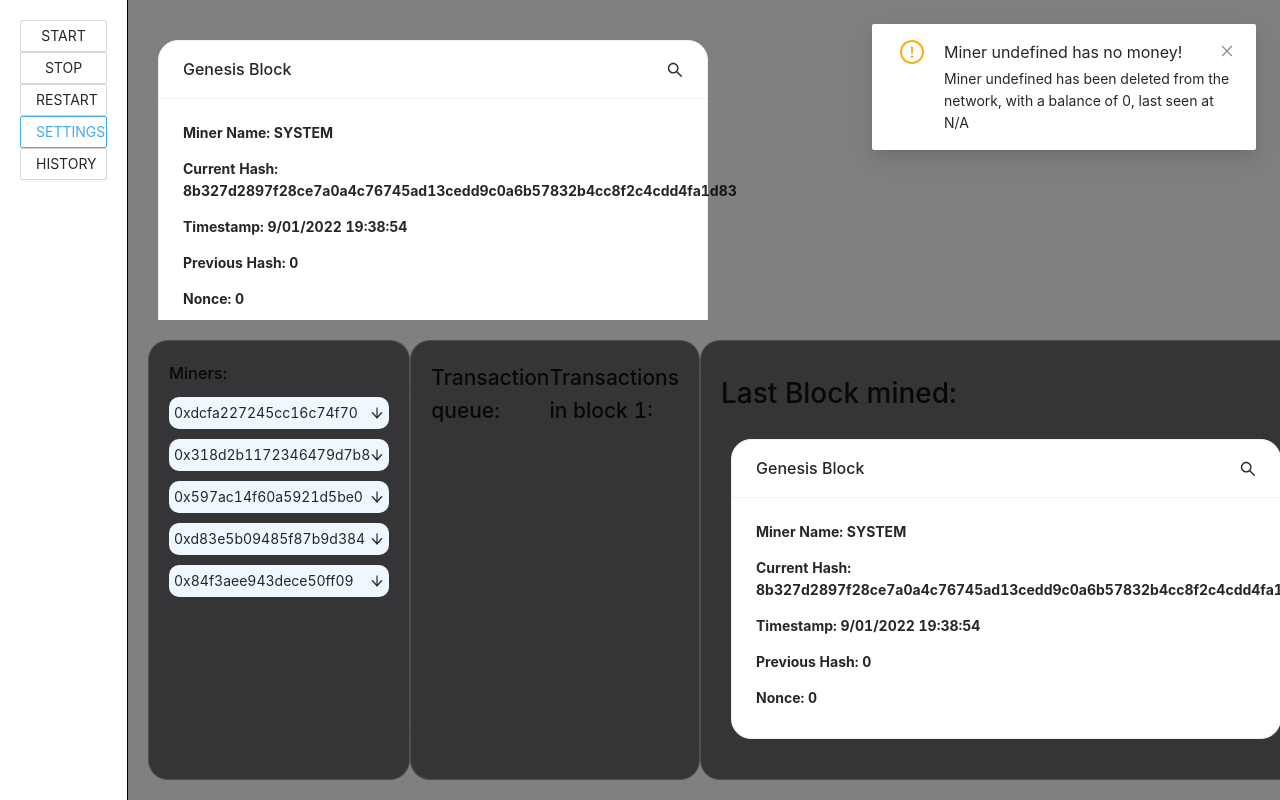
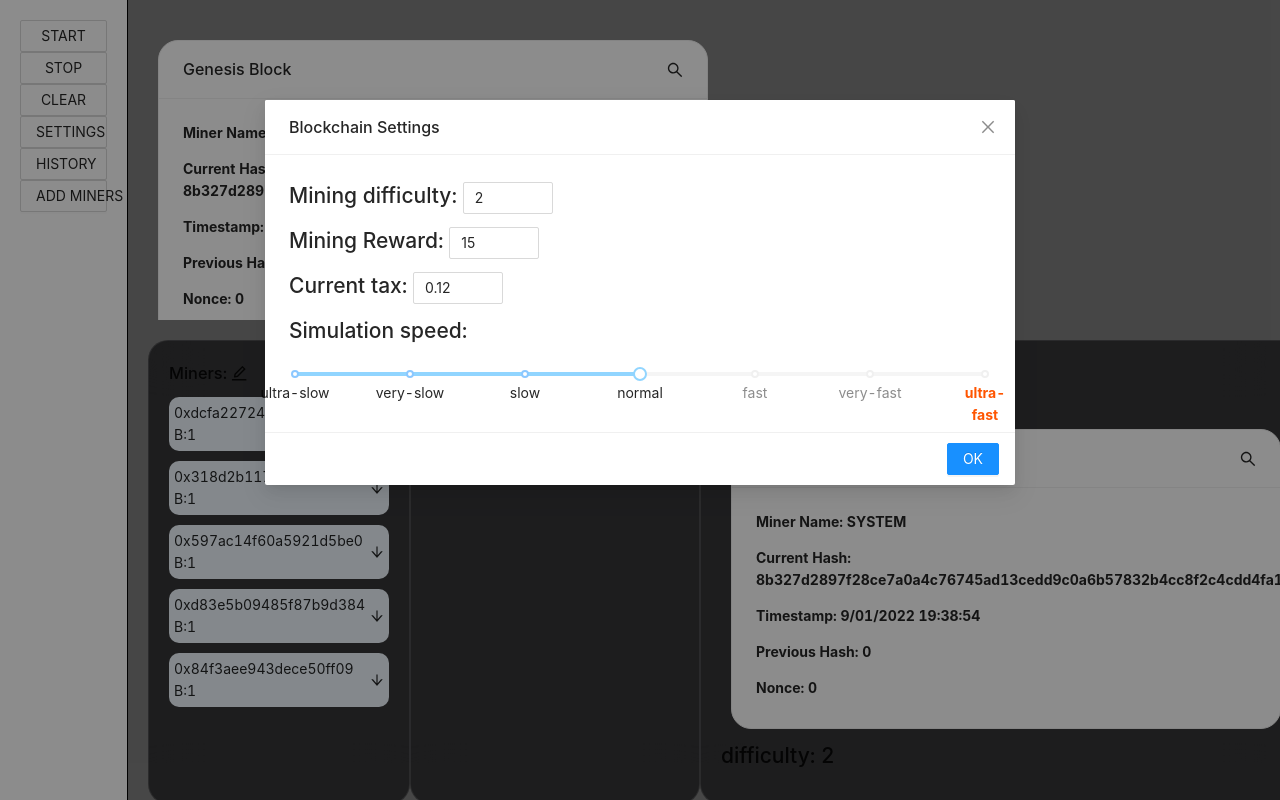
Before and after one commit to dominik-sek/blockchain-io-front, a React (Create React App) app: page / in a window 1280 px wide. Both pictures are taken after a click on the button "SETTINGS". Built offline with nearby package versions, Linux system fonts and the light colour scheme.

Commit message:
everything working as intended styling still todo

```diff
--- a/src/App.js
+++ b/src/App.js
@@ -5,8 +5,8 @@ import { BlockVisual } from './components/BlockVisual';
 import React, { useEffect, useState, useRef } from 'react';
 import { Swiper, SwiperSlide } from "swiper/react";
 import Collapsible from 'react-collapsible';
-import {Select, notification, Modal } from 'antd';
-
+import {Slider, notification, Modal, InputNumber, Space } from 'antd';
+import {EditOutlined,ExclamationCircleTwoTone,CheckCircleTwoTone} from '@ant-design/icons';
 
 
 
@@ -49,10 +49,30 @@ function App() {
   const [miners, setMiners] = useState([]);
   const [latestDeleted, setlatestDeleted] = useState({});
   const [isModalVisible, setIsModalVisible] = useState(false);
+  const [areSettingsVisible, setAreSettingsVisible] = useState(false);
   const [historicalMiners, setHistoricalMiners] = useState([]);
   const [deletionTimestamp, setDeletionTimestamp] = useState("");
-  const [blockchainReset, setBlockchainReset] = useState(false);
+  const [addMiners, setAddMinersVisible] = useState(false);
+  const [showConfirmation, setShowConfirmation] = useState(false);
+  const [simulationSpeed, setSimulationSpeed] = useState(1000000);
 
+  const [simSpeedSlider, setSimSpeedSlider] = useState(3);
+
+
+
+  //used for blockchain settings
+  const [diff, setDiff] = useState(0);
+  const [reward,setReward] = useState(0);
+  const [tax, setTax] = useState(0);
+  //adding a new miner
+  const [id, setId] = useState(0);
+  const [name,setName] = useState("");
+  const [power, setPower] = useState(0);
+
+  const [addButtonVisible, setAddButtonVisible] = useState(true);
+
+
+  const [input, setInput] = useState([]);
 
   const [, updateState] = React.useState();
   const forceUpdate = React.useCallback(() => updateState({}), [])
@@ -61,13 +81,35 @@ function App() {
   const openHistory = () => {
       setIsModalVisible(true);
     };
-  const handleOk = () => {
-      setIsModalVisible(false);
-  };
-  const handleCancel = () => {
+  const handleOkCancel = () => {
       setIsModalVisible(false);
   };
 
+
+  const openSettings = () => {
+    setAreSettingsVisible(true);
+  };
+  const settingsOkCancel = () => {
+    setShowConfirmation(true);
+    setAreSettingsVisible(false);
+  };
+  const settingsCancel = () =>{
+    setAreSettingsVisible(false);
+  }
+  const confirmationCancel = () => {
+    setShowConfirmation(false);
+  };
+
+  const openMiners = () => {
+    setAddMinersVisible(true);
+  };
+  const minersOk = (minerList) => {
+    setAddMinersVisible(false);
+  };
+  const minersCancel = () => {
+    setInput([]);
+    setAddMinersVisible(false);
+  };
   let intervals = [];
 
   const firstUpdate = useRef(true);
@@ -89,6 +131,13 @@ function App() {
     });
 
 };
+  const openInfo = () => {
+    notification['info']({
+      message: 'Blockchain reset',
+      description: 'Your blockchain has been reset, please add miners again',
+    });
+
+  };
 
 
 
@@ -101,6 +150,7 @@ function App() {
       });
 
   };
+
 
 
   function mineBlock(miner) {
@@ -126,23 +176,18 @@ function App() {
       blockchain.addBlock(newBlock, miner, mesh);
       setBlocks({ ...blocks, ...blockchain.chain });
 
-      // console.log(blockchain.chain);
     } else{
-      console.log(miner.id + " has no money!");
       setlatestDeleted(miner);
-      // setlatestDeletedBalance(miner.wallet.getBalance());
-      // setlatestDeletedHead(miner.currHeader);
       setDeletionTimestamp(getDate());
       setHistoricalMiners(historicalMiners => [...historicalMiners, miner]);
-
       mesh.removePeer(miner);
-      //render a notification that the miner has been removed
       minerList = _.reject(minerList, function(el) { return el.address === miner.address; }); // delete from the list
       setMiners({...miners, ...minerList});
 
       intervals.forEach(interval => {
         if(interval.key === miner.address){
           clearInterval(interval.value);  // clear the interval - without this it bugged out the notification
+          //turns out this is not needed, but im too afraid to remove it
         }
       });
       return;
@@ -159,7 +204,7 @@ function App() {
     for (var i = 0; i < minerList.length; i++) {
       intervals.push({
         key:[minerList[i].address],
-        value: setInterval(mineBlock, (blockchain.difficulty / minerList[i].power) * 100000, minerList[i])
+        value: setInterval(mineBlock, (blockchain.difficulty / minerList[i].power) * simulationSpeed, minerList[i])
       });
     }
   }
@@ -168,11 +213,47 @@ function App() {
       window.clearInterval(i);
   }
 
+  function onChangeDiff(value) {
+    setDiff(value);
+  }
+  function onChangeReward(value) {
+    setReward(value);
+  }
+  function onChangeTax(value) {
+    setTax(value);
+  }
+
+  function handleSliderChange(value){
+    setSimSpeedSlider(value);
+  }
+
+  const simulationTable ={
+    6: 1000,
+    5: 10000,
+    4: 100000,
+    3: 1000000, //default value
+    2: 10000000,
+    1: 100000000,
+    0: 1000000000
+  }
+
+  function changeBlockchain() {
+    setSimulationSpeed(simulationTable[simSpeedSlider]);
+    console.log(simulationSpeed);
+    blockchain = new Blockchain();
+    setBlocks({});
+    blockchain.difficulty=diff;
+    blockchain.tax=tax;
+    blockchain.reward=reward;
+    setShowConfirmation(false)
+  }
+
   function restartSim(){
-
+    setSimulationSpeed(simulationTable[3]);
+    openInfo();
     ClearAllIntervals()
     blockchain = null;
-    debugger;
+    setHistoricalMiners([]);
     blockchain = new Blockchain();
     mesh = null;
     mesh = new Mesh("mesh");
@@ -180,9 +261,59 @@ function App() {
     minerList = [];
 
   }
-  console.log(blockchain.chain);
+
+  function insertMiner(id, name, power){
+    if(id ===0){
+      id = minerList.length + 1;
+    }
+    if(name === ""){
+      name = "Miner " + id;
+    }
+    if(power === 0){
+      power = 100;
+    }
+
+    setAddButtonVisible(true);
+    let newMiner = new Miner(id, name, power);
+    minerList.push(newMiner);
+    setMiners({...miners, ...minerList});
+    setInput([]);
+    openMiners();
+  }
+
+  function addInput() {
+    setAddButtonVisible(false);
+
+    setInput(input.concat(
+    <Collapsible transitionTime={100} trigger={"Miner"} open={true}>
+      <Space>
+        <Input style={{width:200}} disabled={true} min={1} max={999} defaultValue={minerList.length+1} placeholder='id' onChange={e=>setId(e.target.value)} />
+        <Input style={{width:200}}  placeholder="name" onChange={e=>setName(e.target.value)} />
+        <Input style={{width:200}} min={50} max={999} defaultValue={100} placeholder="power" onChange={e=>setPower(e.target.value) } />
+
+        <Button type="primary" onClick={()=>insertMiner(id,name,power)}>Add</Button>
+      </Space>
+    </Collapsible>
+      ) )
+
+  }
 
 
+
+  const marks = {
+    0: 'ultra-slow',
+    1: 'very-slow',
+    2: 'slow',
+    3: 'normal',
+    4: 'fast',
+    5: 'very-fast',
+    6: {
+      style: {
+        color: '#f50',
+      },
+      label: <strong>ultra-fast</strong>,
+    }
+  };
 
   let i = 0;
   return (
@@ -190,17 +321,19 @@ function App() {
       <SidebarContainer>
         <Button onClick={() => { startMining() }}>START</Button>
         <Button onClick={() => { ClearAllIntervals() }}>STOP</Button>
-        <Button onClick={() => { restartSim() }}>RESTART</Button>
-        <Button onClick={() => { openNotification() }}>SETTINGS</Button>
+        <Button onClick={() => { restartSim() }}>CLEAR</Button>
+        <Button onClick={() => { openSettings() }}>SETTINGS</Button>
         <Button onClick={() => { openHistory() }}>HISTORY</Button>
+        <Button onClick={() => { openMiners() }}>ADD MINERS</Button>
+
+
 
       </SidebarContainer>
 
       <Content
       key={new Date()}>
         <Swiper
-
-          slidesPerView={4}
+          slidesPerView={3}
           spaceBetween={30}
           pagination={{
             clickable: true
@@ -211,7 +344,6 @@ function App() {
             blockchain.chain.map(
             block => {
               i++;
-              console.log(blockchain.chain);
               return <SwiperSlide><BlockVisual  block={block} number={i} /></SwiperSlide>
             }
           )}
@@ -219,7 +351,7 @@ function App() {
 
         <Info>
           <Miners>
-            <h3>Miners:</h3>
+            <h3>Miners: <EditOutlined onclick={{openMiners}} /></h3>
             {minerList.map(miner => {
                 return(
                     <React.Fragment key={miner.id}>
@@ -227,7 +359,8 @@ function App() {
                     key={miner.id}
                     trigger={
                     <>
-                    {miner.address}
+                    {miner.address+"\n"}
+                    B:{miner.wallet.balance}
                     <div style={{display:'flex', width:'100%', justifyContent:'flex-end'}}>
                     <ArrowDownOutlined />
                     </div>
@@ -288,10 +421,10 @@ function App() {
 
                     open={false}>
 
-                    <p>From:{transaction.from}</p>
-                    <p>To:{transaction.to}</p>
-                    <p>Amount:{transaction.amount}</p>
-                    <p style={{color:'red'}}>Fee:{transaction.fee}</p>
+                    <p>From: {transaction.from}</p>
+                    <p>To: {transaction.to}</p>
+                    <p>Amount: {transaction.amount}</p>
+                    <p style={{color:'red'}}>Fee: {transaction.fee}</p>
                     </Collapsible>
                   </React.Fragment>
                   );
@@ -349,6 +482,7 @@ function App() {
           <CurrentBlock>
             <h1>Last Block mined:</h1>
             <BlockVisual block={blockchain.getLastBlock()} number={i} />
+            <h2>difficulty: {blockchain.difficulty}</h2>
           </CurrentBlock>
 
 
@@ -357,7 +491,7 @@ function App() {
 
       </Content>
 
-      <Modal title={"Network History"} width={750} visible={isModalVisible} onOk={handleOk} onCancel={handleCancel} cancelButtonProps={{ style: { display: 'none' } }}>
+      <Modal title={"Network History"} width={750} visible={isModalVisible} onOk={handleOkCancel} onCancel={handleOkCancel} cancelButtonProps={{ style: { display: 'none' } }}>
           {historicalMiners.map(
             miner => {
               if(minerList.includes(miner)){
@@ -390,6 +524,52 @@ function App() {
             })}
       </Modal>
 
+      <Modal title={"Blockchain Settings"} width={750} visible={areSettingsVisible} onOk={settingsOkCancel} onCancel={settingsCancel} cancelButtonProps={{ style: { display: 'none' } }}>
+
+        <div style={{display:'flex', flexDirection:'column'}}>
+        <h2>Mining difficulty: <InputNumber min={1} max={10.00} step={1} defaultValue={blockchain.difficulty} onChange={onChangeDiff} /></h2>
+        <h2>Mining Reward: <InputNumber min={1} max={100} step={1} defaultValue={blockchain.miningReward} onChange={onChangeReward} /></h2>
+        <h2>Current tax: <InputNumber min={0.01} max={1.00} step={0.01} defaultValue={blockchain.tax} onChange={onChangeTax} /></h2>
+
+        <h2>Simulation speed:</h2><Slider min={0} max={6} marks={marks} defaultValue={3} onChange={handleSliderChange}/>
+        {/* e=>setSimSpeedSlider(e.target.value) */}
+        </div>
+
+      </Modal>
+      <Modal title={"Blockchain reset"} width={750} visible={showConfirmation} onOk={changeBlockchain} onCancel={confirmationCancel} cancelButtonProps={{ style: { display: 'none' } }}>
+
+        <div style={{display:'flex', flexDirection:'column'}}>
+        <h2><ExclamationCircleTwoTone twoToneColor={'red'} /> This requires a blockchain reset, are you sure you want to continue? </h2>
+        </div>
+        </Modal>
+
+      <Modal title={"Add Miners"} width={750} visible={addMiners} onOk={minersOk} onCancel={minersCancel}>
+
+        <div style={{display:'flex', flexDirection:'column'}}>
+        <h2>Add a new miner:</h2>
+        {input}
+        <Button style={addButtonVisible ? {display:''} : {display: 'none'}} onClick={addInput} >Add Miner</Button>
+
+
+
+{/* minerList.push(
+new Miner(1, "Adam", 50),
+new Miner(2, "Norman", 50),
+new Miner(3, "Jack", 200),
+new Miner(4, "Lewis", 300),
+new Miner(5, "Adrian", 450),
+)
+
+minerList.forEach(miner => {
+mesh.addToMesh(miner);
+}) */}
+
+
+
+        </div>
+
+      </Modal>
+
     </div>
   );
 
@@ -415,7 +595,8 @@ const Content = styled.div`
 const Info = styled.div`
   width: 100%;
   display:flex;
-  height:60vh;
+  height:auto;
+  min-heigh:60vh;
   flex-direction: row;
   shadow: 0 0 10px black;
   flex:1;
--- a/src/bcsim.js
+++ b/src/bcsim.js
@@ -67,12 +67,7 @@ class Mesh{
         }
     }
 
-    printPeerList(){
-        console.log("Peer List: ");
-        for(var i = 0; i < this.peerList.length; i++){
-            console.log(this.peerList[i].id);
-        }
-    }
+
 
 
 }
@@ -121,6 +116,7 @@ class Block{
 
 let date = new Date(Date.now());
 
+
 class Blockchain {
 
 constructor(){
@@ -129,6 +125,7 @@ constructor(){
         this.miningReward = 15; // 15 reward seems balanced
         this.pendingTransactions = [];
         this.pendingTransactionFees = 0;
+        this.tax = 0.12;
     }
 
     createGenesisBlock(){
@@ -165,6 +162,7 @@ constructor(){
 
         ));
     }
+
 
     getDate(){
         if(date !== new Date(Date.now())){
@@ -221,12 +219,17 @@ constructor(){
         }
         this.pendingTransactionFees = 0;
     }
+    setTax(number){
+        this.tax = number;
+    }
+    getTax(){
+        return this.tax;
+    }
 
     generateTransactions(meshNetwork){
         let miner = "";
         let miner2 = "";
         let sample = [];
-        let tax = 0.12;
 
         while(sample.length < 4){
             miner = _.sample(meshNetwork.peerList);
@@ -246,12 +249,12 @@ constructor(){
                 from: miner.address,
                 to: miner2.address,
                 amount: amount,
-                fee: amount*tax // fee for one transaction
+                fee: amount*this.tax // fee for one transaction
             })
 
-            miner.wallet.removeFromWallet(amount + (amount*tax));
+            miner.wallet.removeFromWallet(amount + (amount*this.tax));
             miner2.wallet.addToWallet(amount);
-            this.pendingTransactionFees += (amount*tax);
+            this.pendingTransactionFees += (amount*this.tax);
         }
         return sample;
     }
--- a/src/index.css
+++ b/src/index.css
@@ -14,7 +14,6 @@ code {
     monospace;
 }
 .swiper-slide{
-  width:fit-content !important;
   margin-top: 10px;
 }
 .Collapsible__trigger{
```
